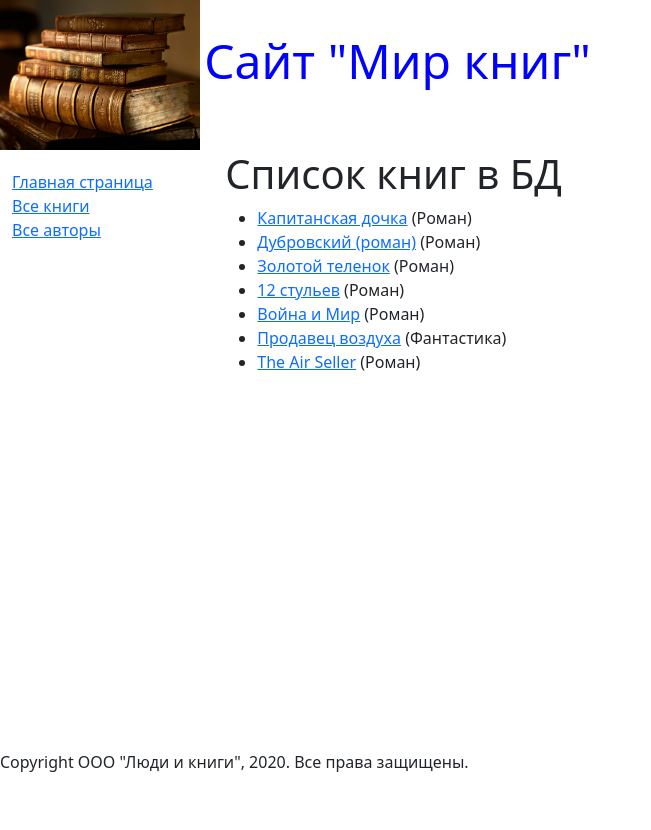
After one commit to Ap1k86/World_books, a Django app: page /catalog/books in a window 1280 px wide. The commit adds this page. Shown: the whole page, without its empty margins (0-651 px from the left). Run offline with Django 4.2, Linux system fonts and the light colour scheme; data comes from the database, SQL or seed files in the repository.

Commit message:
Добавил шаблоны book_detail.html, book_list.html и author_list.html. Прописал во views.py маршруты для списка книг и списка авторов. Прижал футер в style.css и сделал разметку в base_generic.html. Добавил картинку logotip.jpg. Прописал маршруты в urls.py для новых шаблонов страниц.

```diff
--- a/WebBooks/WebBooks/urls.py
+++ b/WebBooks/WebBooks/urls.py
@@ -6,7 +6,13 @@ urlpatterns = [
     path('', views.index, name="index"),
     path('admin/', admin.site.urls),
     # Два варианта пути.
-    # path('catalog/books', views.BookListViews.as_view(), name='books'),
-    re_path(r'^books/$', views.BookListViews.as_view(), name='books'),
-
+    path('catalog/books', views.BookListViews.as_view(), name='books'),
+    # re_path(r'^books/$', views.BookListViews.as_view(), name='books'),
+    # Маршрут просмотра определенной книги
+    re_path(r'^book/(?P<pk>\d+)$', views.BookDetailView.as_view(), name='book-detail'),
+    # Два варианта пути. (Сам)
+    path('catalog/authors', views.AuthorListView.as_view(), name='authors'),
+    # re_path(r'^authors/$', views.AuthorListView.as_view(), name='authors'),
+    # Маршрут просмотра определенного автора. (Сам)
+    re_path(r'^book/(?P<pk>\d+)$', views.BookDetailView.as_view(), name='author-detail'),
 ]
--- a/WebBooks/catalog/models.py
+++ b/WebBooks/catalog/models.py
@@ -29,6 +29,10 @@ class Author(models.Model):
 
     def __str__(self):
         return self.last_name
+
+    def get_absolute_url(self):
+        # Возвращает URL-адрес для доступа к определенному экземпляру книги.
+        return reverse('author-detail', args=[str(self.id)])
 
 
 # Модель для хранения книг.
--- a/WebBooks/catalog/views.py
+++ b/WebBooks/catalog/views.py
@@ -21,8 +21,7 @@ def index(request):
     # # Авторы книг.
     num_authors = Author.objects.count()
 
-    # Отсортировка HTML-шаблона index.html с данными внутри переменной context.
-    return render(request, 'index.html', {
+    context = {
         'num_books': num_books,
         'num_instances': num_instances,
         'num_instances_available': num_instances_available,
@@ -31,9 +30,26 @@ def index(request):
         'num_instances_available_in_order': num_instances_available_in_order,
         'num_authors': num_authors,
         # 'num_visits': num_visits
-    })
+    }
+    # Отсортировка HTML-шаблона index.html с данными внутри переменной context.
+    return render(request, 'index.html', context=context)
 
 
 # Класс отображения данных.
 class BookListViews(generic.ListView):
     model = Book
+
+
+# Класс отображения всех книг.
+class BookDetailView(generic.DetailView):
+    model = Book
+
+
+# Класс отображения всех авторов. (Сам)
+class AuthorListView(generic.ListView):
+    model = Author
+
+
+# Класс отображения всех авторов. (Сам)
+class AuthorDetailView(generic.DetailView):
+    model = Author
--- /dev/null
+++ b/WebBooks/static/css/style.css
@@ -0,0 +1,21 @@
+.sidebar-nav {
+    margin-top: 20px;
+    padding: 0;
+    list-style: none;
+}
+
+html,
+body,
+.wrapper {
+  height: 100%;
+}
+.content {
+    box-sizing: border-box;
+    min-height: 85%;
+    padding-bottom: 90px;
+}
+.footer {
+    left: 50px;
+    height: 80px;
+    margin-top: -80px;
+}
--- a/WebBooks/static/css/styles.css
+++ /dev/null
@@ -1,5 +0,0 @@
-.sidebar-nav {
-    margin-top: 20px;
-    padding: 0;
-    list-style: none;
-}
--- a/WebBooks/templates/base_generic.html
+++ b/WebBooks/templates/base_generic.html
@@ -8,7 +8,7 @@
     <title>{% block title %}Мир Книг{% endblock title %}</title>
     <!-- Добавляем статический CSS-файла -->
     {% load static %}
-    <link rel="stylesheet" href="{% static 'css/styles.css' %}">
+    <link rel="stylesheet" href="{% static 'css/style.css' %}">
     <!-- Добавляем BootStrap -->
     <link href="https://cdn.jsdelivr.net/npm/bootstrap@5.0.2/dist/css/bootstrap.min.css" rel="stylesheet"
           integrity="sha384-EVSTQN3/azprG1Anm3QDgpJLIm9Nao0Yz1ztcQTwFspd3yD65VohhpuuCOmLASjC" crossorigin="anonymous">
@@ -20,11 +20,12 @@
             crossorigin="anonymous"></script>
 
     {% block head %}
-    <img src="{% static 'images/logotip.jpg' %}" style="width: 100px; height: 100px;" align="absmiddle">
+    <img src="{% static 'images/logotip.jpg' %}" style="width: 200px; height: 150px;" align="absmiddle">
     <font size=7, color="blue">Сайт "Мир книг"</font>
     {% endblock head %}
 </head>
 <body>
+<div class="content">
     <div class="container-fluid">
 
         <div class="row">
@@ -33,20 +34,24 @@
                 <ul class="sidebar-nav">
                     <li><a href="{% url 'index' %}">Главная страница</a></li>
                     <li><a href="{% url 'books' %}">Все книги</a></li>
-                <li><a href="">Все авторы</a></li>
+                    <li><a href="{% url 'authors' %}">Все авторы</a></li>
                 </ul>
                 {% endblock sidebar %}
             </div>
             <div class="col-sm-10">
                 {% block content %} {% endblock content %}
-            {% block footer %}
-            {% block copyright %}
-            <p>Copyright ООО "Люди и книги", 2020. Все права защищены.</p>
-            {% endblock copyright %}
-            {% endblock footer %}
-
             </div>
         </div>
     </div>
+</div>
+<div class="footer">
+    {% block footer %}
+    {% block copyright %}
+    <footer>
+        <p>Copyright ООО "Люди и книги", 2020. Все права защищены.</p>
+    </footer>
+    {% endblock copyright %}
+    {% endblock footer %}
+</div>
 </body>
 </html>
--- /dev/null
+++ b/WebBooks/templates/catalog/book_list.html
@@ -0,0 +1,19 @@
+{% extends 'base_generic.html' %}
+
+{% load static %}
+
+{% block content %}
+<h1>Список книг в БД</h1>
+{% if book_list %}
+<ul>
+    {% for book in book_list %}
+    <li>
+        <a href="{{ book.get_absolute_url }}">{{ book.title }}</a>
+        ({{ book.genre }})
+    </li>
+    {% endfor %}
+</ul>
+{% else %}
+<p>В базе данных нет книг!</p>
+{% endif %}
+{% endblock content %}
--- a/WebBooks/templates/index.html
+++ b/WebBooks/templates/index.html
@@ -3,10 +3,10 @@
 
 {% block content %}
 <h1>Главная страница</h1>
-<p>Добро пожаловать в <em>Мир Книг</em>, Это очень простой веб-сайт, написанный на django.
-    Разработан на Python в качестве учебного примера с использованием PyCharm.</p>
+<p>Добро пожаловать в <em><b>Мир Книг</b></em>, Это очень простой веб-сайт, написанный на django.
+    Разработан на <em>Python</em> в качестве учебного примера с использованием <em>PyCharm</em>.</p>
 <h2>Динамический контент</h2>
-<p>База данных сайта Мир книг содержит следующие количество записей:</p>
+<p>База данных сайта <em><b>Мир Книг</b></em> содержит следующие количество записей:</p>
 <ul>
     <li><strong>Количество книг: </strong>{{ num_books }}</li>
     <li><strong>Количество экземпляров книг: </strong>{{ num_instances }}</li>
```
Also changed, not shown: WebBooks/templates/catalog/author_list.html (added, +17 -0 lines), WebBooks/templates/catalog/book_detail.html (added, +30 -0 lines), WebBooks/static/images/authors.jpeg (added), WebBooks/static/images/logotip.jpg (added). Lines whose indentation alone changed are shown as unchanged.
